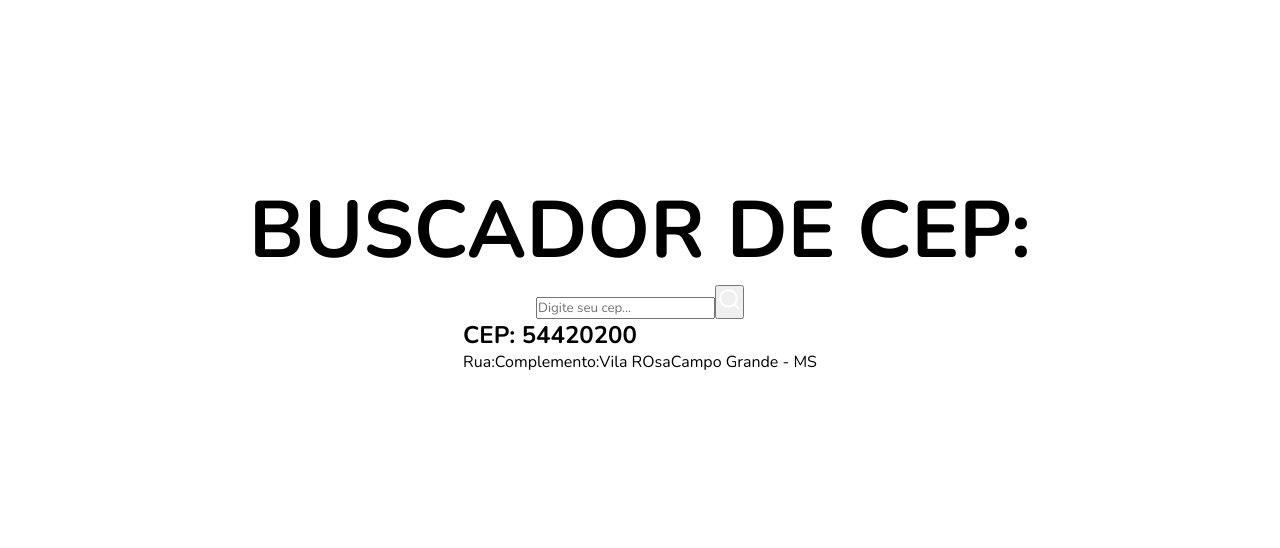
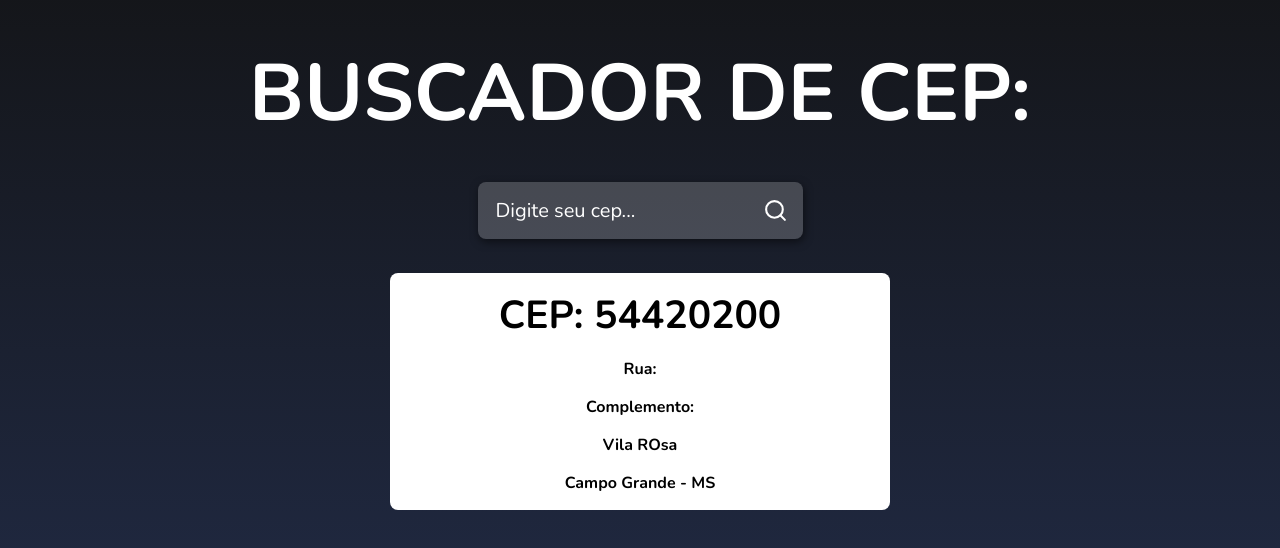
Before and after one commit to iraeveras/buscar-cep-react-com-vite, a React (Vite) app: page / in a window 1280 px wide. Shown: the part 126-674 px from the top of the page. Built offline with nearby package versions, Linux system fonts and the light colour scheme.

Commit message:
aplicando estilos

```diff
--- a/src/App.css
+++ b/src/App.css
@@ -4,41 +4,117 @@
     justify-content: center;
     align-items: center;
     flex-direction: column;
+    background: linear-gradient(#121212, #212b46);
 }
 
-.container h1 {
+.title {
     text-transform: uppercase;
     font-size: 80px;
     text-align: center;
+    color: #fff;
+    animation: flipTitle 2s;
+}
+
+@keyframes flipTitle {
+    from { transform: rotateX(90deg);}
+    to { transform: rotateX(0deg);}
+}
+
+.container-input {
+    background-color: rgba(255,255,255, 0.2);
+    padding: 15px;
+    margin: 34px 0;
+    display: flex;
+    border-radius: 8px;
+    box-shadow: 1px 3px 8px rgba(0,0,0, 0.5);
+}
+
+.container-input input {
+    background-color: transparent;
+    border: none;
+    font-size: 20px;
+    color: #fff;
+    outline: none;
+    margin-right: 8px;
+}
+
+.container-input input::placeholder {
+    padding-left: 3px;
+    color: #fff;
+}
+
+.button-search {
+    background-color: transparent;
+    border: none;
+    display: flex;
+    align-items: center;
+    justify-content: center;
+    cursor: pointer;
+    transition: transform 0.5s;
+}
+
+.button-search:hover {
+    transform: scale(1.2);
+}
+
+.main {
+    display: flex;
+    justify-content: center;
+    align-items: center;
+    flex-direction: column;
+    background-color: #fff;
+    width: 500px;
+    border-radius: 8px;
+}
+
+.main h2 {
+    margin: 16px 0;
+    font-size: 39px;
+}
+
+.main span {
+    margin-bottom: 16px;
+    font-weight: bold;
 }
 
 @media screen and (max-width: 830px){
-    .container h1 {
+    .container .title {
         font-size: 70px;
     }
 }
 
 @media screen and (max-width: 700px){
-    .container h1 {
+    .container .title {
         font-size: 50px;
     }
 }
 
+@media screen and (max-width: 620px) {
+    .main {
+        width: 80%;
+        min-height: 250px;
+    }
+
+    .main h2 {
+        font-size: 28px;
+    }
+}
+
 @media screen and (max-width: 500px){
-    .container h1 {
+    .container .title {
         font-size: 31px;
         padding: 0 10px;
     }
 }
 
 @media screen and (max-width: 330px){
-    .container h1 {
+    .container .title {
         font-size: 27px;
     }
 }
 
 @media screen and (max-width: 283px){
-    .container h1 {
+    .container .title {
         font-size: 20px;
     }
 }
--- a/src/App.jsx
+++ b/src/App.jsx
@@ -4,7 +4,7 @@
 
   return (
     <div className="container">
-      <h1>Buscador de CEP:</h1>
+      <h1 className="title">Buscador de CEP:</h1>
       <div className="container-input">
         <input
         type="text"
```
